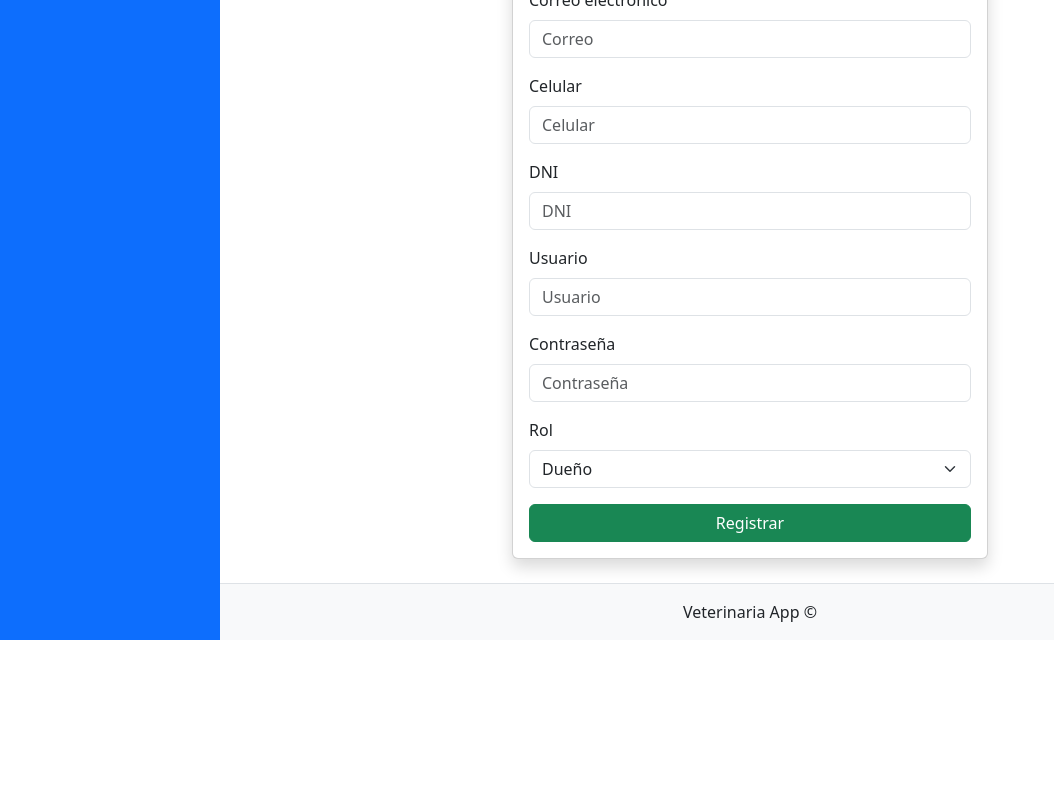
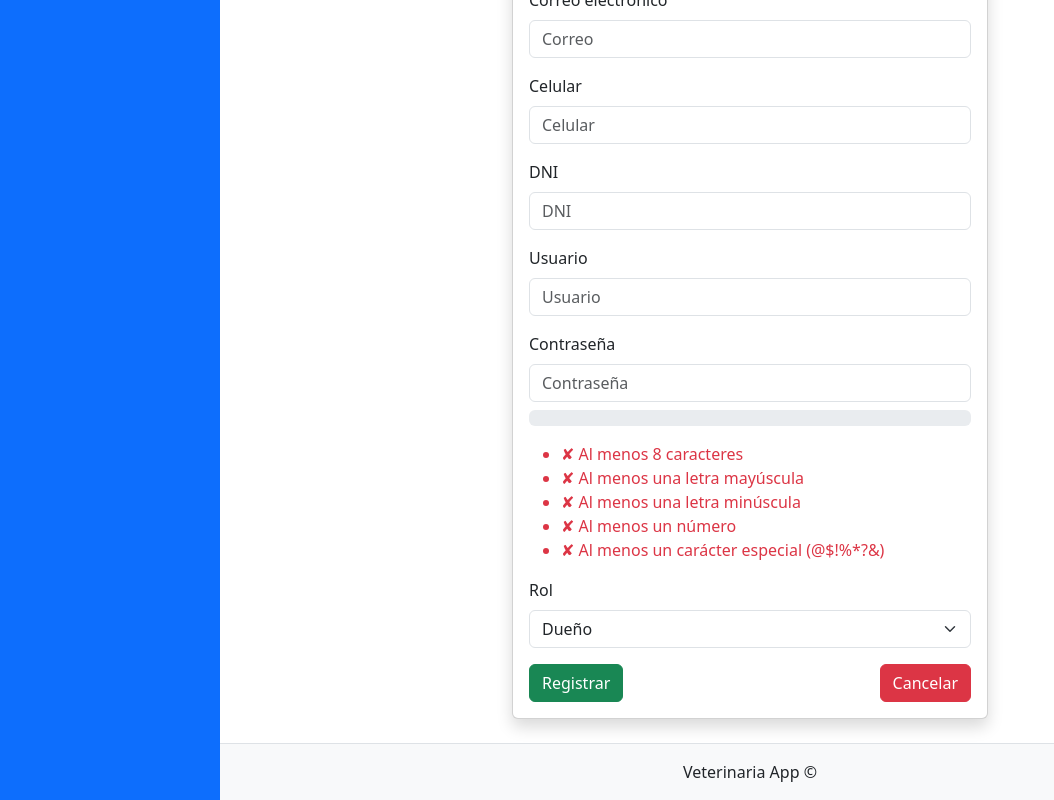
Before and after one commit to hansorealva19/ProyectoFinal_HansOre, a React (Vite) app in the folder veterinaria-app/frontend/: page /register in a window 1280 px wide. Shown: the part 481-1281 px from the top of the page, without its empty margins (0-1054 px from the left). Before the commit the page ends 1121 px from the top, so only its background shows below. Built offline with nearby package versions, Linux system fonts and the light colour scheme.

Commit message:
Uso de formik y yup para el registro

```diff
--- a/veterinaria-app/frontend/src/pages/Register.jsx
+++ b/veterinaria-app/frontend/src/pages/Register.jsx
@@ -1,9 +1,43 @@
+import { useNavigate } from 'react-router-dom';
+import { useFormik } from 'formik';
+import * as Yup from 'yup';
 import { useState } from 'react';
 import { register } from '../services/auth';
-import { useNavigate } from 'react-router-dom';
 
 export default function Register() {
-  const [form, setForm] = useState({
+  const navigate = useNavigate();
+  const [passwordStrength, setPasswordStrength] = useState(0);
+  const [passwordChecks, setPasswordChecks] = useState({
+    length: false,
+    uppercase: false,
+    lowercase: false,
+    number: false,
+    specialChar: false,
+  });
+
+  // Función para calcular la fuerza de la contraseña y actualizar los checks
+  const calculatePasswordStrength = (password) => {
+    let strength = 0;
+    const checks = {
+      length: password.length >= 8, // Mínimo 8 caracteres
+      uppercase: /[A-Z]/.test(password), // Al menos una mayúscula
+      lowercase: /[a-z]/.test(password), // Al menos una minúscula
+      number: /\d/.test(password), // Al menos un número
+      specialChar: /[@$!%*?&]/.test(password), // Al menos un carácter especial
+    };
+
+    // Calcular fuerza basada en los checks cumplidos
+    Object.values(checks).forEach((check) => {
+      if (check) strength += 20;
+    });
+
+    setPasswordChecks(checks);
+    return strength;
+  };
+
+  // Configuración de Formik y Yup
+  const formik = useFormik({
+    initialValues: {
       nombres: '',
       apellidos: '',
       fecha_nacimiento: '',
@@ -13,25 +47,64 @@ export default function Register() {
       usuario: '',
       password: '',
       rol: 'dueño',
-  });
-
-  const navigate = useNavigate();
-
-  const handleChange = e => setForm({ ...form, [e.target.name]: e.target.value });
-
-  const handleSubmit = async (e) => {
-    e.preventDefault();
-    if (!/^\d{8}$/.test(form.dni)) {
-      alert('El DNI debe tener 8 dígitos numéricos');
-      return;
-    }
+    },
+    validationSchema: Yup.object({
+      nombres: Yup.string()
+        .matches(/^[a-zA-Z\s]+$/, 'Los nombres solo pueden contener letras')
+        .min(2, 'Debe tener al menos 2 caracteres')
+        .required('Los nombres son obligatorios'),
+      apellidos: Yup.string()
+        .matches(/^[a-zA-Z\s]+$/, 'Los apellidos solo pueden contener letras')
+        .min(2, 'Debe tener al menos 2 caracteres')
+        .required('Los apellidos son obligatorios'),
+      fecha_nacimiento: Yup.date()
+        .required('La fecha de nacimiento es obligatoria'),
+      correo: Yup.string()
+        .email('Debe ser un correo válido')
+        .required('El correo es obligatorio'),
+      celular: Yup.string()
+        .matches(/^\d{9}$/, 'El celular debe tener 9 dígitos')
+        .required('El celular es obligatorio'),
+      dni: Yup.string()
+        .matches(/^\d{8}$/, 'El DNI debe tener exactamente 8 dígitos')
+        .required('El DNI es obligatorio'),
+      usuario: Yup.string()
+        .matches(/^[a-zA-Z][a-zA-Z0-9_]*$/, 'El usuario no puede empezar con números y solo puede contener letras, números y guiones bajos')
+        .min(4, 'El usuario debe tener al menos 4 caracteres')
+        .required('El usuario es obligatorio'),
+      password: Yup.string()
+        .matches(/[A-Z]/, 'Debe contener al menos una letra mayúscula')
+        .matches(/[a-z]/, 'Debe contener al menos una letra minúscula')
+        .matches(/\d/, 'Debe contener al menos un número')
+        .matches(/[@$!%*?&]/, 'Debe contener al menos un carácter especial (@$!%*?&)')
+        .min(8, 'Debe tener al menos 8 caracteres') // Mínimo 8 caracteres
+        .required('La contraseña es obligatoria'),
+      rol: Yup.string()
+        .oneOf(['dueño', 'veterinario'], 'Rol inválido')
+        .required('El rol es obligatorio'),
+    }),
+    onSubmit: async (values) => {
       try {
-      await register(form);
+        await register(values);
         alert('Usuario registrado');
         navigate('/login'); // Redirige al login tras registro exitoso
       } catch (err) {
-      alert('Error: ' + err.response.data.error);
+        alert('Error: ' + err.response?.data?.error || 'Error al registrar usuario');
       }
+    },
+  });
+
+  // Actualizar la fuerza de la contraseña y los checks
+  const handlePasswordChange = (e) => {
+    const password = e.target.value;
+    formik.handleChange(e);
+    setPasswordStrength(calculatePasswordStrength(password));
+  };
+
+  // Función para cancelar el registro
+  const handleCancel = () => {
+    formik.resetForm(); // Restablece el formulario
+    navigate('/'); // Redirige a la página de inicio o cualquier otra página
   };
 
   return (
@@ -39,17 +112,21 @@ export default function Register() {
       <div className="card shadow">
         <div className="card-body">
           <h2 className="text-center mb-4">Registro</h2>
-          <form onSubmit={handleSubmit}>
+          <form onSubmit={formik.handleSubmit}>
             <div className="mb-3">
               <label className="form-label" htmlFor="nombres">Nombres</label>
               <input
                 id="nombres"
                 name="nombres"
                 placeholder="Nombres"
-                className="form-control"
-                onChange={handleChange}
-                required
+                className={`form-control ${formik.touched.nombres && formik.errors.nombres ? 'is-invalid' : ''}`}
+                onChange={formik.handleChange}
+                onBlur={formik.handleBlur}
+                value={formik.values.nombres}
               />
+              {formik.touched.nombres && formik.errors.nombres && (
+                <div className="invalid-feedback">{formik.errors.nombres}</div>
+              )}
             </div>
             <div className="mb-3">
               <label className="form-label" htmlFor="apellidos">Apellidos</label>
@@ -57,10 +134,14 @@ export default function Register() {
                 id="apellidos"
                 name="apellidos"
                 placeholder="Apellidos"
-                className="form-control"
-                onChange={handleChange}
-                required
+                className={`form-control ${formik.touched.apellidos && formik.errors.apellidos ? 'is-invalid' : ''}`}
+                onChange={formik.handleChange}
+                onBlur={formik.handleBlur}
+                value={formik.values.apellidos}
               />
+              {formik.touched.apellidos && formik.errors.apellidos && (
+                <div className="invalid-feedback">{formik.errors.apellidos}</div>
+              )}
             </div>
             <div className="mb-3">
               <label className="form-label" htmlFor="fecha_nacimiento">Fecha de nacimiento</label>
@@ -68,10 +149,14 @@ export default function Register() {
                 type="date"
                 id="fecha_nacimiento"
                 name="fecha_nacimiento"
-                className="form-control"
-                onChange={handleChange}
-                required
+                className={`form-control ${formik.touched.fecha_nacimiento && formik.errors.fecha_nacimiento ? 'is-invalid' : ''}`}
+                onChange={formik.handleChange}
+                onBlur={formik.handleBlur}
+                value={formik.values.fecha_nacimiento}
               />
+              {formik.touched.fecha_nacimiento && formik.errors.fecha_nacimiento && (
+                <div className="invalid-feedback">{formik.errors.fecha_nacimiento}</div>
+              )}
             </div>
             <div className="mb-3">
               <label className="form-label" htmlFor="correo">Correo electrónico</label>
@@ -80,10 +165,14 @@ export default function Register() {
                 id="correo"
                 name="correo"
                 placeholder="Correo"
-                className="form-control"
-                onChange={handleChange}
-                required
+                className={`form-control ${formik.touched.correo && formik.errors.correo ? 'is-invalid' : ''}`}
+                onChange={formik.handleChange}
+                onBlur={formik.handleBlur}
+                value={formik.values.correo}
               />
+              {formik.touched.correo && formik.errors.correo && (
+                <div className="invalid-feedback">{formik.errors.correo}</div>
+              )}
             </div>
             <div className="mb-3">
               <label className="form-label" htmlFor="celular">Celular</label>
@@ -91,10 +180,14 @@ export default function Register() {
                 id="celular"
                 name="celular"
                 placeholder="Celular"
-                className="form-control"
-                onChange={handleChange}
-                required
+                className={`form-control ${formik.touched.celular && formik.errors.celular ? 'is-invalid' : ''}`}
+                onChange={formik.handleChange}
+                onBlur={formik.handleBlur}
+                value={formik.values.celular}
               />
+              {formik.touched.celular && formik.errors.celular && (
+                <div className="invalid-feedback">{formik.errors.celular}</div>
+              )}
             </div>
             <div className="mb-3">
               <label className="form-label" htmlFor="dni">DNI</label>
@@ -102,12 +195,14 @@ export default function Register() {
                 id="dni"
                 name="dni"
                 placeholder="DNI"
-                className="form-control"
-                onChange={handleChange}
-                required
-                maxLength={8}
-                minLength={8}
+                className={`form-control ${formik.touched.dni && formik.errors.dni ? 'is-invalid' : ''}`}
+                onChange={formik.handleChange}
+                onBlur={formik.handleBlur}
+                value={formik.values.dni}
               />
+              {formik.touched.dni && formik.errors.dni && (
+                <div className="invalid-feedback">{formik.errors.dni}</div>
+              )}
             </div>
             <div className="mb-3">
               <label className="form-label" htmlFor="usuario">Usuario</label>
@@ -115,10 +210,14 @@ export default function Register() {
                 id="usuario"
                 name="usuario"
                 placeholder="Usuario"
-                className="form-control"
-                onChange={handleChange}
-                required
+                className={`form-control ${formik.touched.usuario && formik.errors.usuario ? 'is-invalid' : ''}`}
+                onChange={formik.handleChange}
+                onBlur={formik.handleBlur}
+                value={formik.values.usuario}
               />
+              {formik.touched.usuario && formik.errors.usuario && (
+                <div className="invalid-feedback">{formik.errors.usuario}</div>
+              )}
             </div>
             <div className="mb-3">
               <label className="form-label" htmlFor="password">Contraseña</label>
@@ -127,25 +226,67 @@ export default function Register() {
                 id="password"
                 name="password"
                 placeholder="Contraseña"
-                className="form-control"
-                onChange={handleChange}
-                required
+                className={`form-control ${formik.touched.password && formik.errors.password ? 'is-invalid' : ''}`}
+                onChange={handlePasswordChange}
+                onBlur={formik.handleBlur}
+                value={formik.values.password}
               />
+              {formik.touched.password && formik.errors.password && (
+                <div className="invalid-feedback">{formik.errors.password}</div>
+              )}
+              {/* Barra de progreso */}
+              <div className="progress mt-2">
+                <div
+                  className={`progress-bar ${passwordStrength < 60 ? 'bg-danger' : passwordStrength < 100 ? 'bg-warning' : 'bg-success'}`}
+                  role="progressbar"
+                  style={{ width: `${passwordStrength}%` }}
+                  aria-valuenow={passwordStrength}
+                  aria-valuemin="0"
+                  aria-valuemax="100"
+                >
+                  {passwordStrength}%
+                </div>
+              </div>
+              {/* Lista de requisitos */}
+              <ul className="mt-3">
+                <li className={passwordChecks.length ? 'text-success' : 'text-danger'}>
+                  {passwordChecks.length ? '✔' : '✘'} Al menos 8 caracteres
+                </li>
+                <li className={passwordChecks.uppercase ? 'text-success' : 'text-danger'}>
+                  {passwordChecks.uppercase ? '✔' : '✘'} Al menos una letra mayúscula
+                </li>
+                <li className={passwordChecks.lowercase ? 'text-success' : 'text-danger'}>
+                  {passwordChecks.lowercase ? '✔' : '✘'} Al menos una letra minúscula
+                </li>
+                <li className={passwordChecks.number ? 'text-success' : 'text-danger'}>
+                  {passwordChecks.number ? '✔' : '✘'} Al menos un número
+                </li>
+                <li className={passwordChecks.specialChar ? 'text-success' : 'text-danger'}>
+                  {passwordChecks.specialChar ? '✔' : '✘'} Al menos un carácter especial (@$!%*?&)
+                </li>
+              </ul>
             </div>
             <div className="mb-3">
               <label className="form-label" htmlFor="rol">Rol</label>
               <select
                 id="rol"
                 name="rol"
-                className="form-select"
-                onChange={handleChange}
-                value={form.rol}
+                className={`form-select ${formik.touched.rol && formik.errors.rol ? 'is-invalid' : ''}`}
+                onChange={formik.handleChange}
+                onBlur={formik.handleBlur}
+                value={formik.values.rol}
               >
                 <option value="dueño">Dueño</option>
                 <option value="veterinario">Veterinario</option>
               </select>
+              {formik.touched.rol && formik.errors.rol && (
+                <div className="invalid-feedback">{formik.errors.rol}</div>
+              )}
             </div>
-            <button className="btn btn-success w-100">Registrar</button>
+            <div className="d-flex justify-content-between">
+              <button type="submit" className="btn btn-success">Registrar</button>
+              <button type="button" className="btn btn-danger" onClick={handleCancel}>Cancelar</button>
+            </div>
           </form>
         </div>
       </div>
```
Lines whose indentation alone changed are shown as unchanged.
